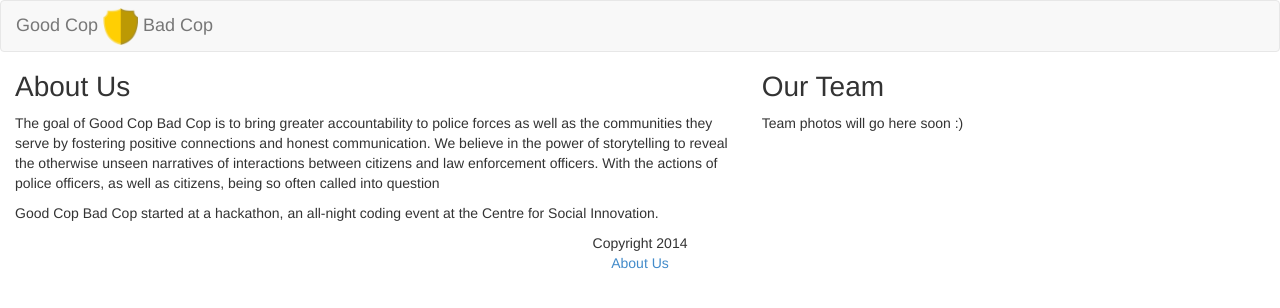
After one commit to coffee-n-code/hackathon-team2, a PHP site: page /about.php in a window 1280 px wide. The commit adds this page. Shown: the top 308 px of the page. Run offline with PHP 8.4, Linux system fonts and the light colour scheme.

Commit message:
about page added

```diff
--- /dev/null
+++ b/about.php
@@ -0,0 +1,27 @@
+<!DOCTYPE html>
+<html>
+	<head prefix="">
+
+		<title>About Us | Good Cop Bad Cop</title>
+
+		<?php include("includes/_header.php"); ?>
+
+		<div class="container-fluid">
+			<div class="row">
+				<div class="col-xs-7">
+					<h1>About Us</h1>
+					<p>The goal of Good Cop Bad Cop is to bring greater accountability to police forces as well as the communities they serve by fostering
+						positive connections and honest communication. We believe in the power of storytelling to reveal the otherwise unseen narratives of interactions between citizens and
+						law enforcement officers. With the actions of police officers, as well as citizens, being so often called into question</p>
+					<p>Good Cop Bad Cop started at a hackathon, an all-night coding event at the Centre for Social Innovation.</p>
+				</div>
+				<div class="col-xs-5">
+					<h1>Our Team</h1>
+					<p>Team photos will go here soon :)</p>
+				</div>
+			</div>
+		</div>
+
+		<?php include("includes/_footer.php"); ?>
+	</body>
+</html>
--- a/includes/_footer.php
+++ b/includes/_footer.php
@@ -1,4 +1,4 @@
-	<div id="footer" class="container-fluid clearfix">
+	<div id="footer" class="container-fluid clearfix center">
 		<div class="footer row clearfix">
 			<div id="copyright">Copyright <?php echo date("Y"); ?></div>
 
--- a/index.php
+++ b/index.php
@@ -2,7 +2,7 @@
 <html>
 	<head prefix="">
 
-		<title>Police Accountability</title>
+		<title>Good Cop Bad Cop | Home</title>
 
 		<?php include("includes/_header.php"); ?>
 
```
